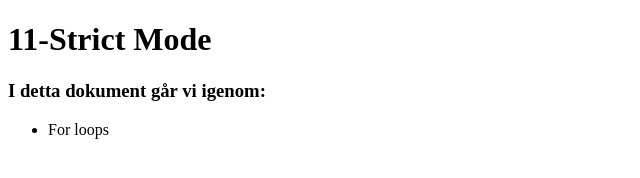
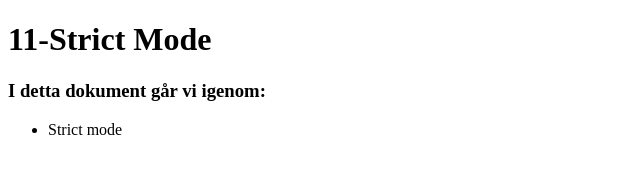
Before and after one commit to lisamaliqi/FED24_04_JS_Notes, a plain HTML site: page 11.strict-mode/index.html in a window 1280 px wide. Shown: the full height of the page, 0-640 px from the left. Drawn offline with Linux system fonts and the light colour scheme.

Commit message:
adding list in html

```diff
--- a/11.strict-mode/index.html
+++ b/11.strict-mode/index.html
@@ -9,7 +9,7 @@
     <h1>11-Strict Mode</h1>
     <h3>I detta dokument går vi igenom:</h3>
     <ul>
-        <li>For loops</li>
+        <li>Strict mode</li>
     </ul>
     <script src="script.js"></script>
 </body>
```
